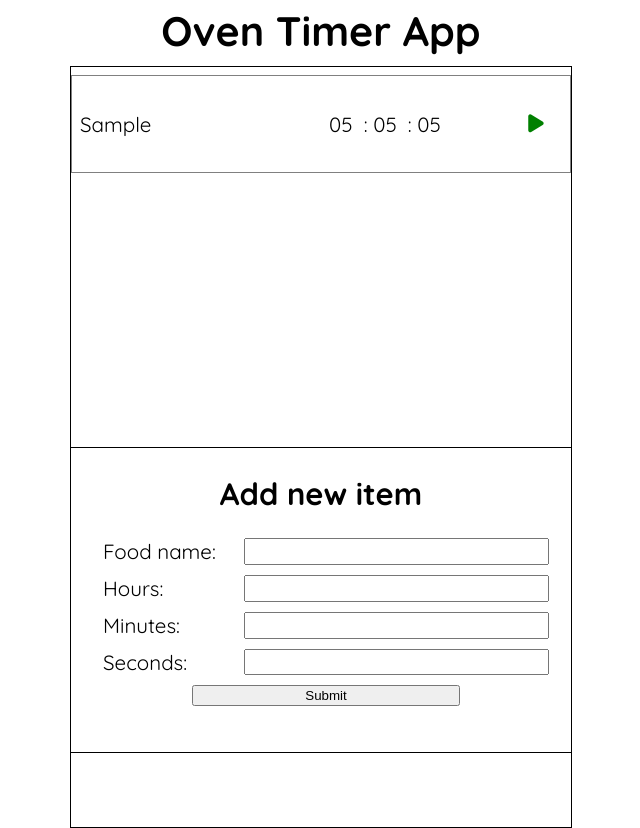
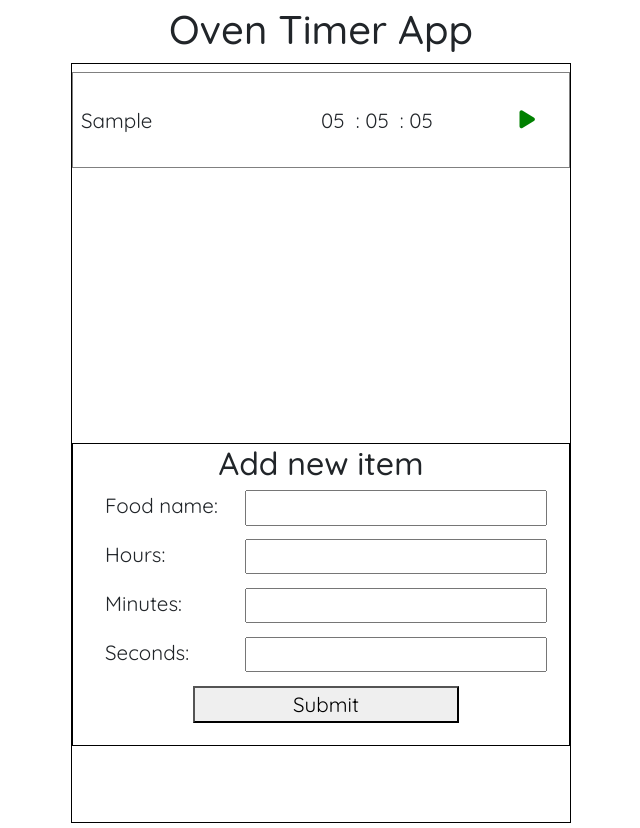
Before and after one commit to bibhashdash/oventimer, a plain HTML site: page index.html in a window 1280 px wide. Both pictures are taken after typing "Sample", "5", "5", "5" into the empty fields and a click on the button "Submit". Shown: the whole page, without its empty margins (319-959 px from the left). Drawn offline with nearby package versions, Linux system fonts and the light colour scheme.

Commit message:
added style changes

```diff
--- a/index.html
+++ b/index.html
@@ -15,6 +15,7 @@
       src="https://kit.fontawesome.com/0564e4543e.js"
       crossorigin="anonymous"
     ></script>
+    <link href="https://cdn.jsdelivr.net/npm/bootstrap@5.1.3/dist/css/bootstrap.min.css" rel="stylesheet" integrity="sha384-1BmE4kWBq78iYhFldvKuhfTAU6auU8tT94WrHftjDbrCEXSU1oBoqyl2QvZ6jIW3" crossorigin="anonymous">
     <link rel="stylesheet" href="style.css" />
   </head>
   <body>
@@ -38,6 +39,7 @@
                   id="foodname"
                   name="foodname"
                   value=""
+                  required
                 />
                 <label class="form-label" for="hours">Hours:</label>
                 <input class="form-input" type="number" id="hours" name="hours" value="" />
@@ -48,6 +50,7 @@
                   id="minutes"
                   name="minutes"
                   value=""
+                  required
                 />
                 <label class="form-label" for="seconds">Seconds:</label>
                 <input
@@ -56,6 +59,7 @@
                   id="seconds"
                   name="seconds"
                   value=""
+                  required
                 />
                 <button class="submit-btn" type="submit">Submit</button>
               </form>
--- a/script.js
+++ b/script.js
@@ -3,9 +3,7 @@ const timerMinutesDisplay = document.querySelector(".timer-minutes");
 const timerSecondsDisplay = document.querySelector(".timer-seconds");
 const startBtn = document.querySelector(".start-btn");
 const foodItems = document.querySelector(".food-items");
-// const inputFoodName = document.querySelector("#foodname").value;
-// const inputHours = document.querySelector("#hours").value;
-// const inputMinutes = document.querySelector("#minutes").value;
+
 const form = document.querySelector(".form");
 let foodItemsObject = {};
 
@@ -61,7 +59,7 @@ function displayFoodItems(foodItem) {
   <div class="start-btn"><i class="fas fa-play"></i></div>
 
 </div>
-<div class="progress-bar"> <p class="ready-message hidden">Ready!</p> </div>
+<div class="progress-bar progress-bar-striped bg-info"> <p class="ready-message hidden">Ready!</p> </div>
     `;
 
   // insert the HTML into the app window
@@ -84,7 +82,7 @@ function timerFunction(e) {
       60 +
     Number(e.previousElementSibling.lastElementChild.textContent);
   e.parentElement.nextElementSibling.style.width = "100%";
-  e.parentElement.nextElementSibling.style.transition = `all ${seconds}s`;
+  e.parentElement.nextElementSibling.style.transition = `ease-in-out ${seconds}s`;
 
   setInterval(function () {
     if (seconds === 0) {
@@ -93,6 +91,10 @@ function timerFunction(e) {
       e.parentElement.nextElementSibling.firstElementChild.classList.remove(
         "hidden"
       );
+      // setTimeout(function () {
+      //   e.parentElement.firstElementChild.style.transform = "rotate(360deg)";
+      //   e.parentElement.firstElementChild.style.transition = "all 0.9s";
+      // }, 1000);
     } else {
       seconds--;
       const newSeconds = seconds % 60;
--- a/style.css
+++ b/style.css
@@ -97,6 +97,7 @@ p {
   justify-self: flex-start;
 
   justify-content: center;
+  padding: 1.5rem 0;
 }
 .food-ready {
   background-color: dimgray;
@@ -125,7 +126,7 @@ p {
   gap: 10px;
 }
 .form-input {
-  height: 1.3rem;
+  height: 2.2rem;
   font-family: "Quicksand", sans-serif;
   color: gray;
 }
```
